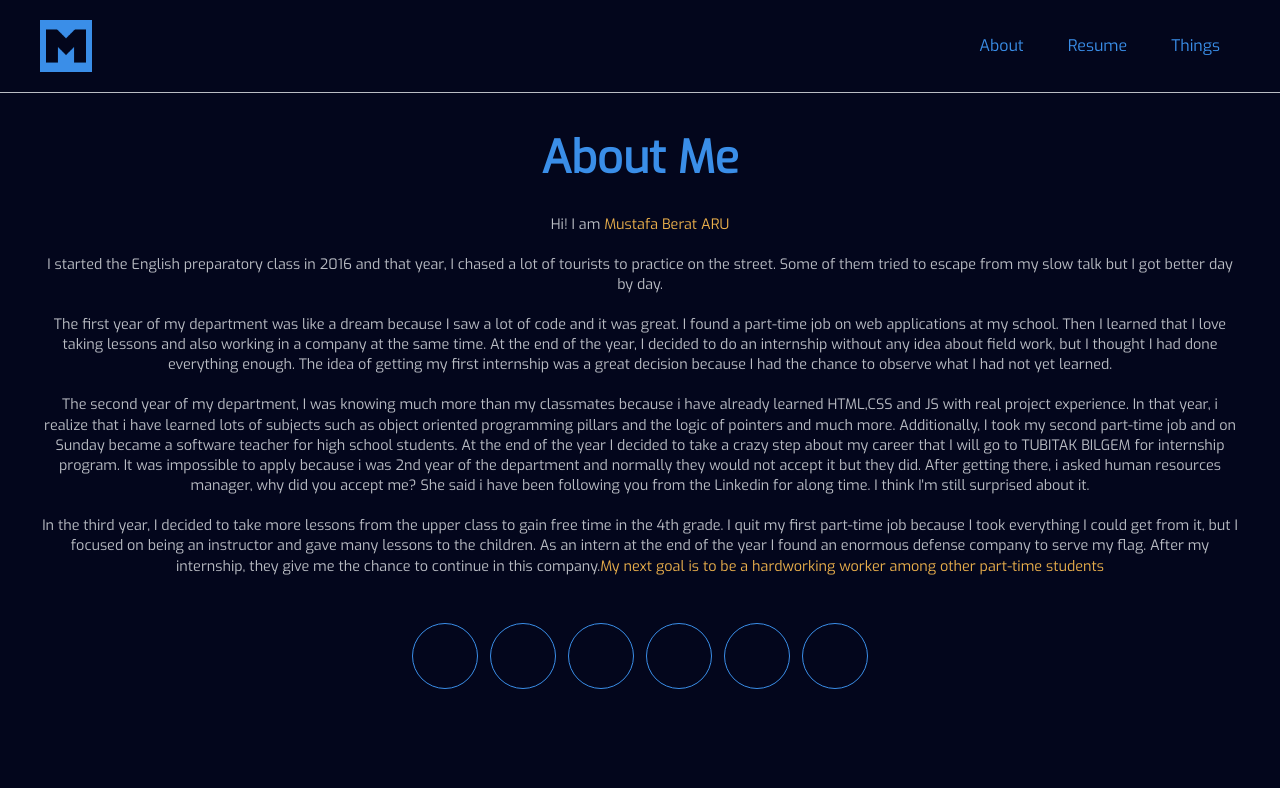
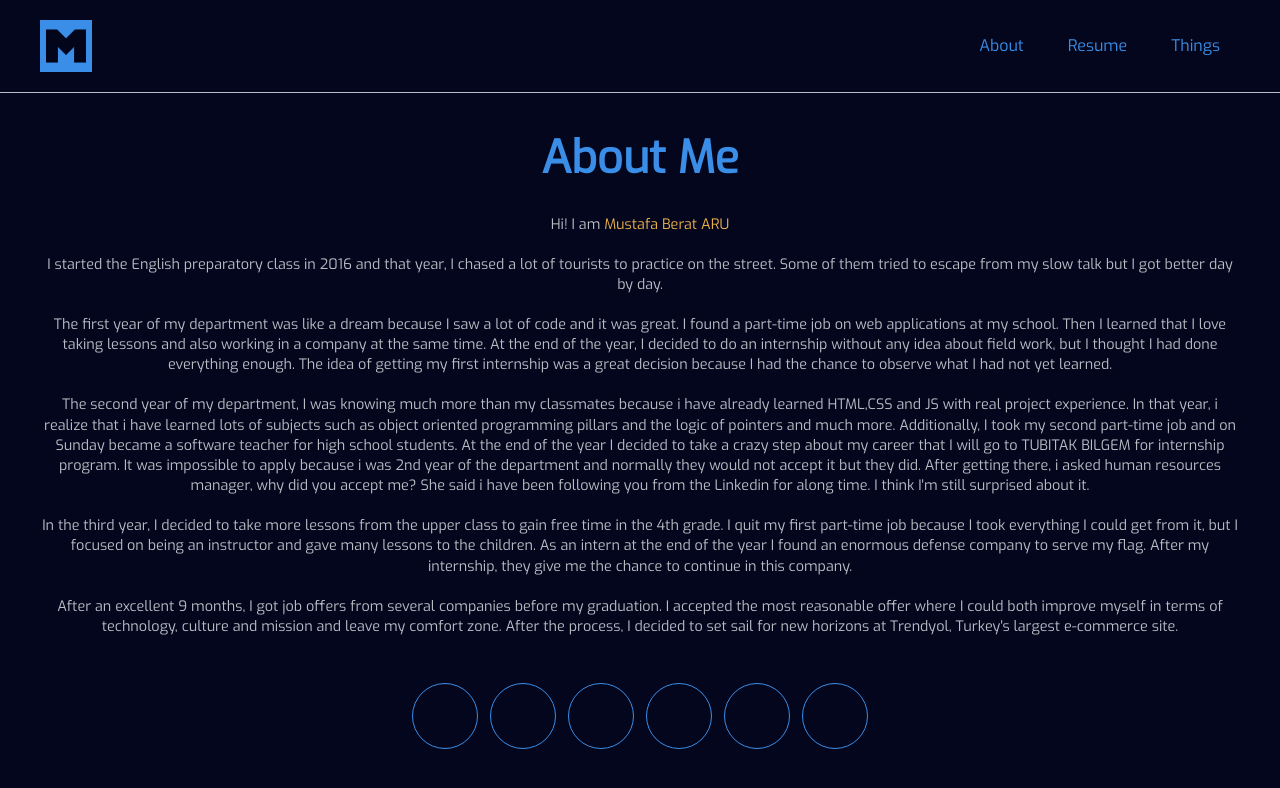
Before and after one commit to mustafaberat/personal-website-1, a Next.js app: page /about in a window 1280 px wide. Shown: the top 788 px of the page. Built offline with nearby package versions, Linux system fonts and the light colour scheme; some icons are missing.

Commit message:
change about me page until trendyol start

```diff
--- a/components/AboutMePageSection-history.js
+++ b/components/AboutMePageSection-history.js
@@ -6,6 +6,7 @@ var _2016 = "I started the English preparatory class in 2016 and that year, I ch
 var _2017 = "The first year of my department was like a dream because I saw a lot of code and it was great. I found a part-time job on web applications at my school. Then I learned that I love taking lessons and also working in a company at the same time. At the end of the year, I decided to do an internship without any idea about field work, but I thought I had done everything enough. The idea of getting my first internship was a great decision because I had the chance to observe what I had not yet learned.";
 var _2018 = "The second year of my department, I was knowing much more than my classmates because i have already learned HTML,CSS and JS with real project experience. In that year, i realize that i have learned lots of subjects such as object oriented programming pillars and the logic of pointers and much more. Additionally, I took my second part-time job and on Sunday became a software teacher for high school students. At the end of the year I decided to take a crazy step about my career that I will go to TUBITAK BILGEM for internship program. It was impossible to apply because i was 2nd year of the department and normally they would not accept it but they did. After getting there, i asked human resources manager, why did you accept me? She said i have been following you from the Linkedin for along time. I think I'm still surprised about it."
 var _2019 = "In the third year, I decided to take more lessons from the upper class to gain free time in the 4th grade. I quit my first part-time job because I took everything I could get from it, but I focused on being an instructor and gave many lessons to the children. As an intern at the end of the year I found an enormous defense company to serve my flag. After my internship, they give me the chance to continue in this company.";
+var _2020 = "After an excellent 9 months, I got job offers from several companies before my graduation. I accepted the most reasonable offer where I could both improve myself in terms of technology, culture and mission and leave my comfort zone. After the process, I decided to set sail for new horizons at Trendyol, Turkey's largest e-commerce site."
 
 const AboutPageSection = () => {
     return (
@@ -16,10 +17,8 @@ const AboutPageSection = () => {
                 <p className="my-title about-my-title">{_2016}</p>
                 <p className="my-title about-my-title">{_2017}</p>
                 <p className="my-title about-my-title">{_2018}</p>
-
-                <p className="my-title about-my-title">{_2019}
-                    <span className="about-spans">My next goal is to be a hardworking worker among other part-time students</span>
-                </p>
+                <p className="my-title about-my-title">{_2019}</p>
+                <p className="my-title about-my-title">{_2020}</p>
 
                 <SocialMedia />
             </div>
```
